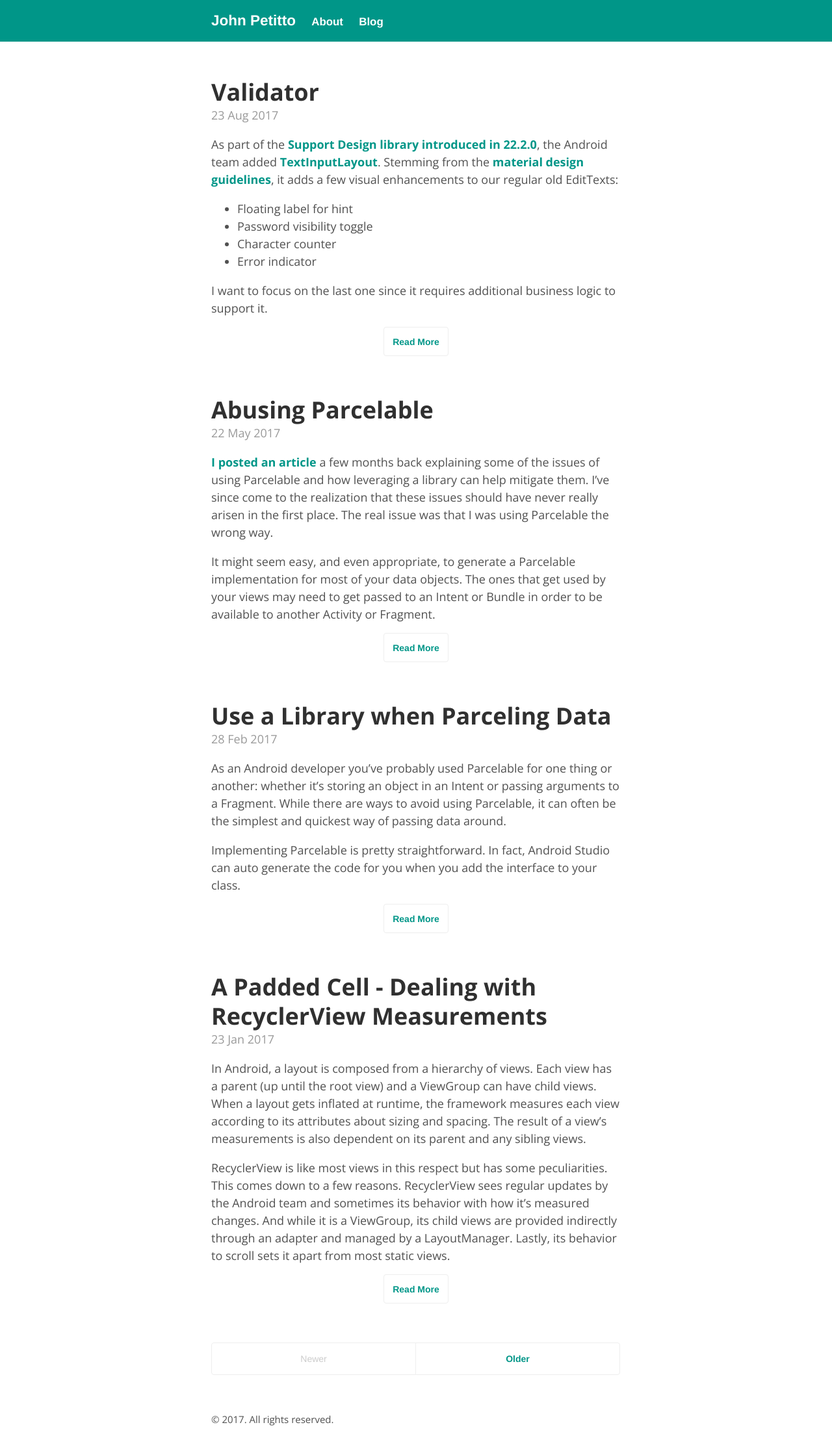
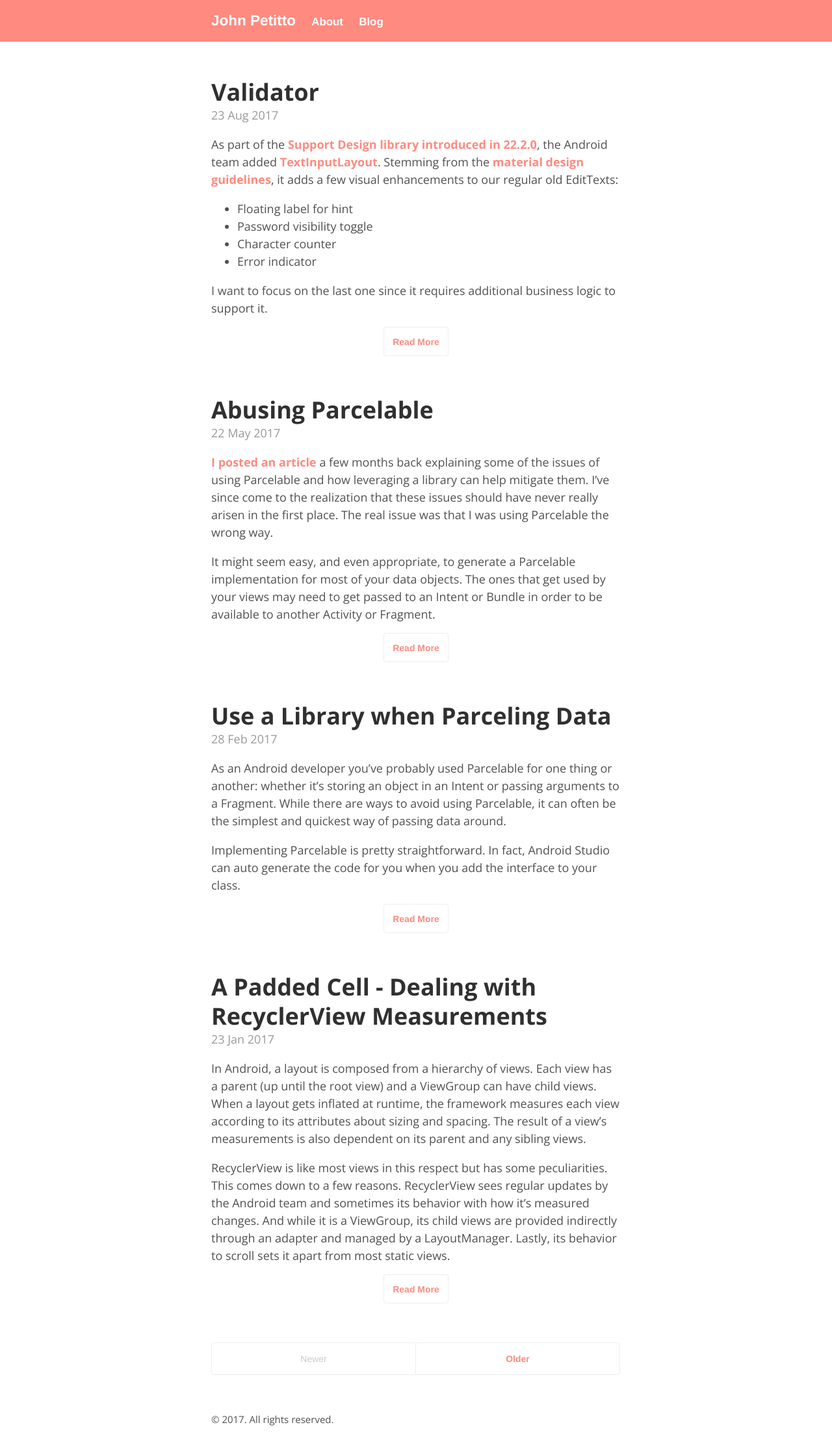
Before and after one commit to jpetitto/jpetitto.github.io, a Jekyll site: the page built from index.html, in a window 1280 px wide. Shown: the whole page at 65% size. Built offline with Jekyll 4.4.1, drawn with Linux system fonts in a browser that asks for light colours; the list of posts is cut into pages by our own code.

Commit message:
Change theme color

```diff
--- a/_sass/_base.scss
+++ b/_sass/_base.scss
@@ -33,7 +33,7 @@ body {
 
 // No `:visited` state is required by default (browsers will use `a`)
 a {
-  color: #009688;
+  color: #FF8A80;
   text-decoration: none;
   font-weight: 700;
 
--- a/_sass/_masthead.scss
+++ b/_sass/_masthead.scss
@@ -7,7 +7,7 @@
   padding-bottom: 1rem;
   margin-bottom: 3rem;
   border-bottom: 1px solid #eee;
-  background-color: #009688;
+  background-color: #FF8A80;
 }
 
 .masthead-title {
--- a/_sass/_pagination.scss
+++ b/_sass/_pagination.scss
@@ -26,7 +26,7 @@
 
 // Only provide a hover state for linked pagination items
 a.pagination-item:hover {
-  background-color: #009688;
+  background-color: #FF8A80;
   color: #fff;
   text-decoration: none;
 }
--- a/_sass/_posts.scss
+++ b/_sass/_posts.scss
@@ -42,7 +42,7 @@ a.read-more {
 }
 
 a.read-more:hover {
-  background-color: #009688;
+  background-color: #FF8A80;
   color: #fff;
   text-decoration: none;
 }
@@ -69,7 +69,7 @@ a.read-more:hover {
     }
 
     a:hover {
-      color: #268bd2;
+      color: #FF8A80;
       text-decoration: none;
 
       small {
```
